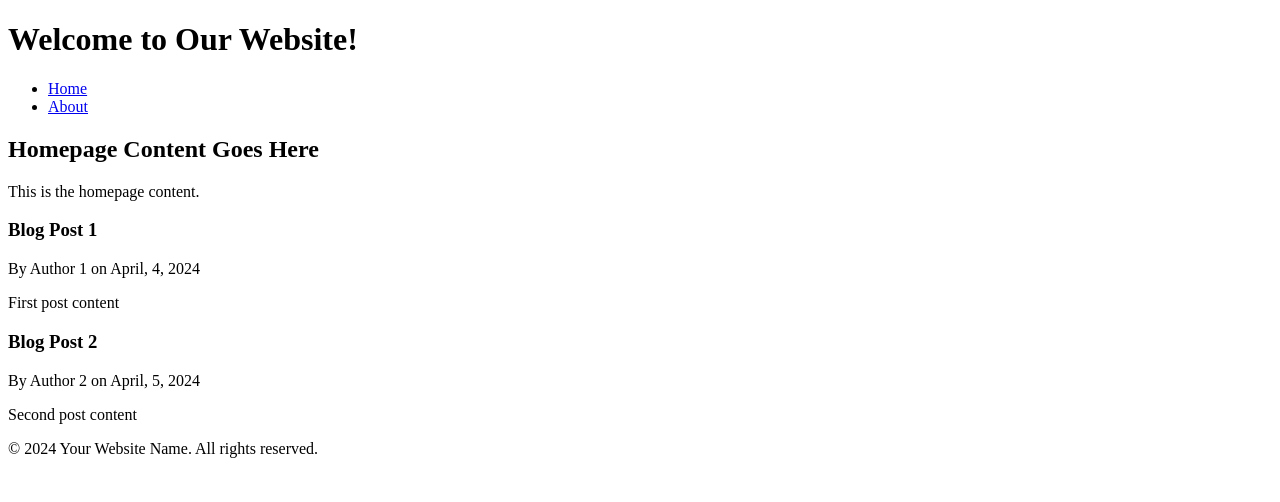
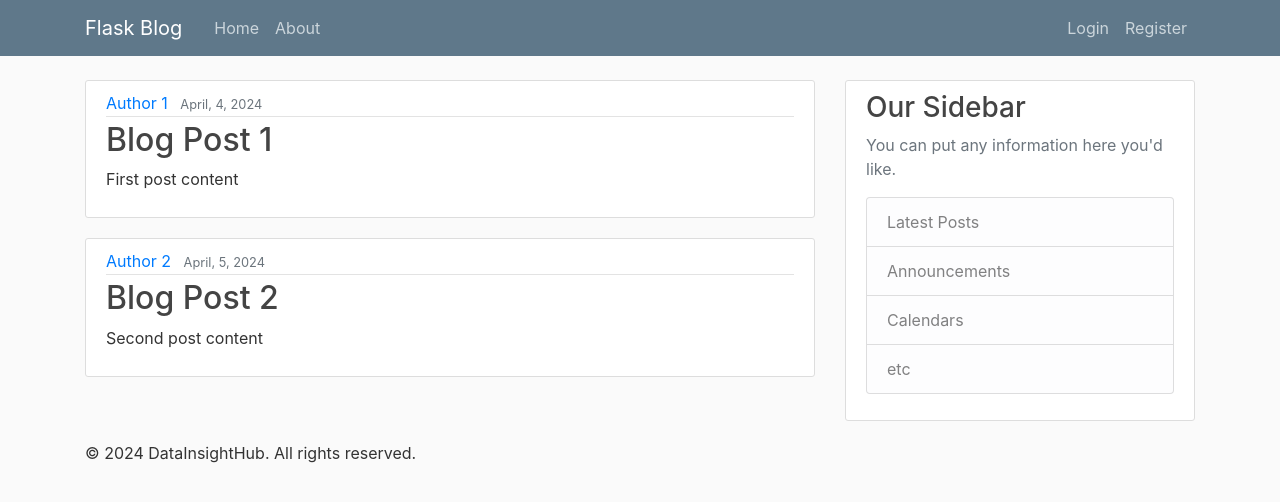
Before and after one commit to arunp77/Data-engineering-tools, a Flask app: page / in a window 1280 px wide. Shown: the top 502 px of the page. Run offline with Flask 3, Linux system fonts and the light colour scheme.

Commit message:
Flask bog

```diff
--- a/FLask/main.py
+++ b/FLask/main.py
@@ -1,4 +1,4 @@
-from flask import Flask, render_template
+from flask import Flask, render_template, url_for
 from dotenv import load_dotenv
 import os
 
@@ -33,9 +33,8 @@ def about():
 
 
 
-
-
-
+if __name__ == '__main__':
+    app.run(debug=True)
 
 
 
--- /dev/null
+++ b/FLask/static/main.css
@@ -0,0 +1,80 @@
+body {
+    background: #fafafa;
+    color: #333333;
+    margin-top: 5rem;
+  }
+
+  h1, h2, h3, h4, h5, h6 {
+    color: #444444;
+  }
+
+  .bg-steel {
+    background-color: #5f788a;
+  }
+
+  .site-header .navbar-nav .nav-link {
+    color: #cbd5db;
+  }
+
+  .site-header .navbar-nav .nav-link:hover {
+    color: #ffffff;
+  }
+
+  .site-header .navbar-nav .nav-link.active {
+    font-weight: 500;
+  }
+
+  .content-section {
+    background: #ffffff;
+    padding: 10px 20px;
+    border: 1px solid #dddddd;
+    border-radius: 3px;
+    margin-bottom: 20px;
+  }
+
+  .article-title {
+    color: #444444;
+  }
+
+  a.article-title:hover {
+    color: #428bca;
+    text-decoration: none;
+  }
+
+  .article-content {
+    white-space: pre-line;
+  }
+
+  .article-img {
+    height: 65px;
+    width: 65px;
+    margin-right: 16px;
+  }
+
+  .article-metadata {
+    padding-bottom: 1px;
+    margin-bottom: 4px;
+    border-bottom: 1px solid #e3e3e3
+  }
+
+  .article-metadata a:hover {
+    color: #333;
+    text-decoration: none;
+  }
+
+  .article-svg {
+    width: 25px;
+    height: 25px;
+    vertical-align: middle;
+  }
+
+  .account-img {
+    height: 125px;
+    width: 125px;
+    margin-right: 20px;
+    margin-bottom: 16px;
+  }
+
+  .account-heading {
+    font-size: 2.5rem;
+  }
--- a/FLask/templates/home.html
+++ b/FLask/templates/home.html
@@ -1,39 +1,17 @@
-<!DOCTYPE html>
-<html lang="en">
-    <head>
-        <meta charset="UTF-8">
-        <meta name="viewport" content="width=device-width, initial-scale=1.0">
-        {% if title %}
-            <title>Flash Blog - {{ title }}</title>
-        {% else %}
-            <title>Flash Blog</title>
-        {% endif %}
-    </head>
+{% extends 'layout.html' %}
+{% block content %}
 
-    <body>
-        <header>
-            <h1>Welcome to Our Website!</h1>
-            <nav>
-                <ul>
-                    <li><a href="/">Home</a></li>
-                    <li><a href="/about">About</a></li>
-                </ul>
-            </nav>
-        </header>
+    {% for post in posts %}
+        <article class="media content-section">
+            <div class="media-body">
+            <div class="article-metadata">
+                <a class="mr-2" href="#">{{ post.author }}</a>
+                <small class="text-muted">{{ post.date_posted }}</small>
+            </div>
+            <h2><a class="article-title" href="#">{{ post.title }}</a></h2>
+            <p class="article-content">{{ post.content }}</p>
+            </div>
+        </article>
+    {% endfor %}
 
-        <body>
-            <h2>Homepage Content Goes Here</h2>
-            <p>This is the homepage content.</p>
-            {% for post in posts %}
-                <h3>{{post.title}}</h3>
-                <p>By {{post.author}} on {{post.date_posted}}</p>
-                <p>{{post.content}}</p>
-            {% endfor %}
-        </body>
-
-
-        <footer>
-            <p>&copy; 2024 Your Website Name. All rights reserved.</p>
-        </footer>
-    </body>
-</html>
+{% endblock content%}
--- a/FLask/templates/layout.html
+++ b/FLask/templates/layout.html
@@ -0,0 +1,74 @@
+<!DOCTYPE html>
+<html lang="en">
+    <head>
+        <meta charset="UTF-8">
+        <meta name="viewport" content="width=device-width, initial-scale=1.0", shrink-to-fit=no">
+        <!-- Bootstrap CSS -->
+        <link rel="stylesheet" href="https://cdn.jsdelivr.net/npm/bootstrap@4.1.3/dist/css/bootstrap.min.css" integrity="sha384-MCw98/SFnGE8fJT3GXwEOngsV7Zt27NXFoaoApmYm81iuXoPkFOJwJ8ERdknLPMO" crossorigin="anonymous">
+        <link rel="stylesheet" type="text/css" href="{{ url_for('static', filename='main.css') }}">
+
+
+        {% if title %}
+            <title>DataInsightHub - {{ title }}</title>
+        {% else %}
+            <title>DataInsightHub </title>
+        {% endif %}
+    </head>
+    <body>
+        <header class="site-header">
+            <nav class="navbar navbar-expand-md navbar-dark bg-steel fixed-top">
+                <div class="container">
+                <a class="navbar-brand mr-4" href="/">Flask Blog</a>
+                <button class="navbar-toggler" type="button" data-toggle="collapse" data-target="#navbarToggle" aria-controls="navbarToggle" aria-expanded="false" aria-label="Toggle navigation">
+                    <span class="navbar-toggler-icon"></span>
+                </button>
+                <div class="collapse navbar-collapse" id="navbarToggle">
+                    <div class="navbar-nav mr-auto">
+                    <a class="nav-item nav-link" href="/">Home</a>
+                    <a class="nav-item nav-link" href="/about">About</a>
+                    </div>
+                    <!-- Navbar Right Side -->
+                    <div class="navbar-nav">
+                    <a class="nav-item nav-link" href="/login">Login</a>
+                    <a class="nav-item nav-link" href="/register">Register</a>
+                    </div>
+                </div>
+                </div>
+            </nav>
+        </header>
+
+        <main role="main" class="container">
+            <div class="row">
+                <div class="col-md-8">
+                {% block content %}{% endblock %}
+                </div>
+                <div class="col-md-4">
+                <div class="content-section">
+                    <h3>Our Sidebar</h3>
+                    <p class='text-muted'>You can put any information here you'd like.
+                    <ul class="list-group">
+                        <li class="list-group-item list-group-item-light">Latest Posts</li>
+                        <li class="list-group-item list-group-item-light">Announcements</li>
+                        <li class="list-group-item list-group-item-light">Calendars</li>
+                        <li class="list-group-item list-group-item-light">etc</li>
+                    </ul>
+                    </p>
+                </div>
+                </div>
+            </div>
+            </main>
+
+        <!-- Optional JavaScript -->
+        <!-- jQuery first, then Popper.js, then Bootstrap JS -->
+        <script src="https://code.jquery.com/jquery-3.3.1.slim.min.js" integrity="sha384-q8i/X+965DzO0rT7abK41JStQIAqVgRVzpbzo5smXKp4YfRvH+8abtTE1Pi6jizo" crossorigin="anonymous"></script>
+        <script src="https://cdn.jsdelivr.net/npm/popper.js@1.14.3/dist/umd/popper.min.js" integrity="sha384-ZMP7rVo3mIykV+2+9J3UJ46jBk0WLaUAdn689aCwoqbBJiSnjAK/l8WvCWPIPm49" crossorigin="anonymous"></script>
+        <script src="https://cdn.jsdelivr.net/npm/bootstrap@4.1.3/dist/js/bootstrap.min.js" integrity="sha384-ChfqqxuZUCnJSK3+MXmPNIyE6ZbWh2IMqE241rYiqJxyMiZ6OW/JmZQ5stwEULTy" crossorigin="anonymous"></script>
+
+
+        <div class="container">
+            <footer>
+                <p>&copy; 2024 DataInsightHub. All rights reserved.</p>
+            </footer>
+        </div>
+    </body>
+</html>
--- /dev/null
+++ b/FLask/templates/test.html
@@ -0,0 +1 @@
+html
```
Also changed, not shown: FLask/templates/about.html (+5 -31 lines).
